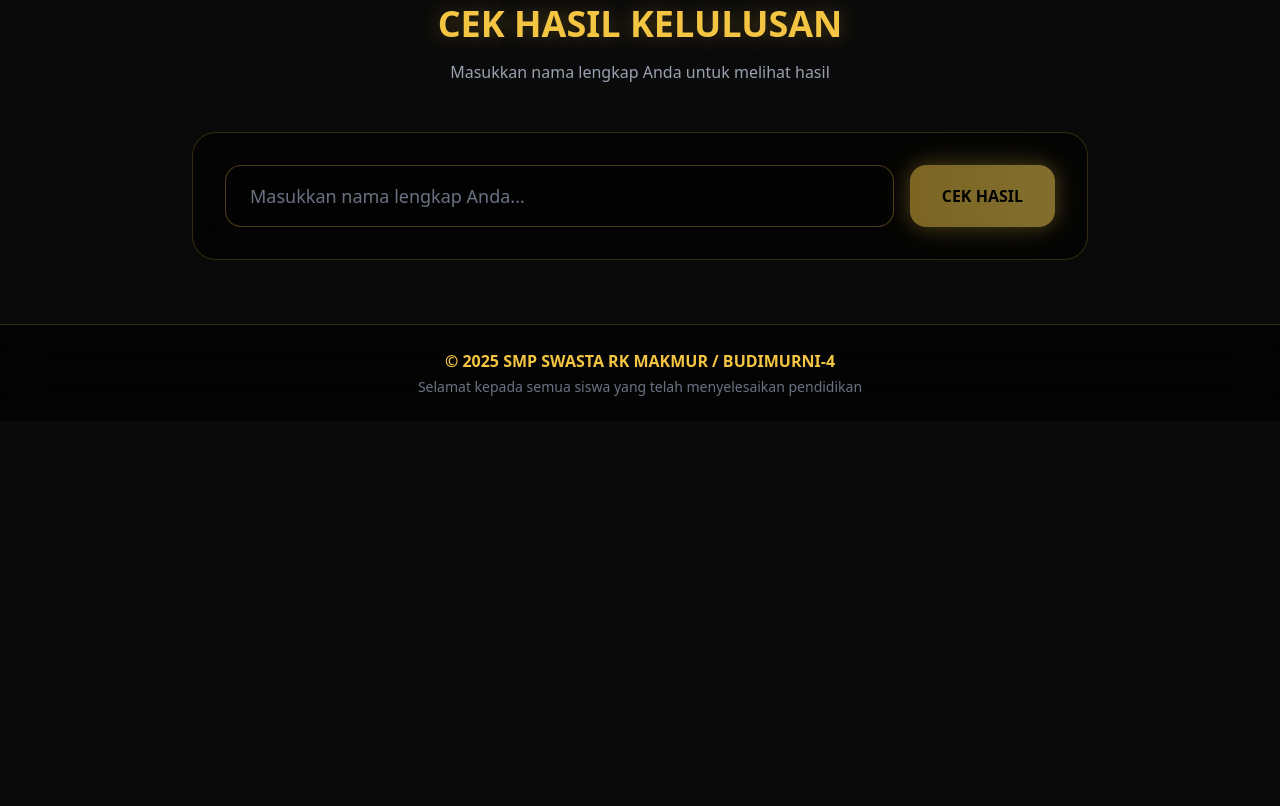
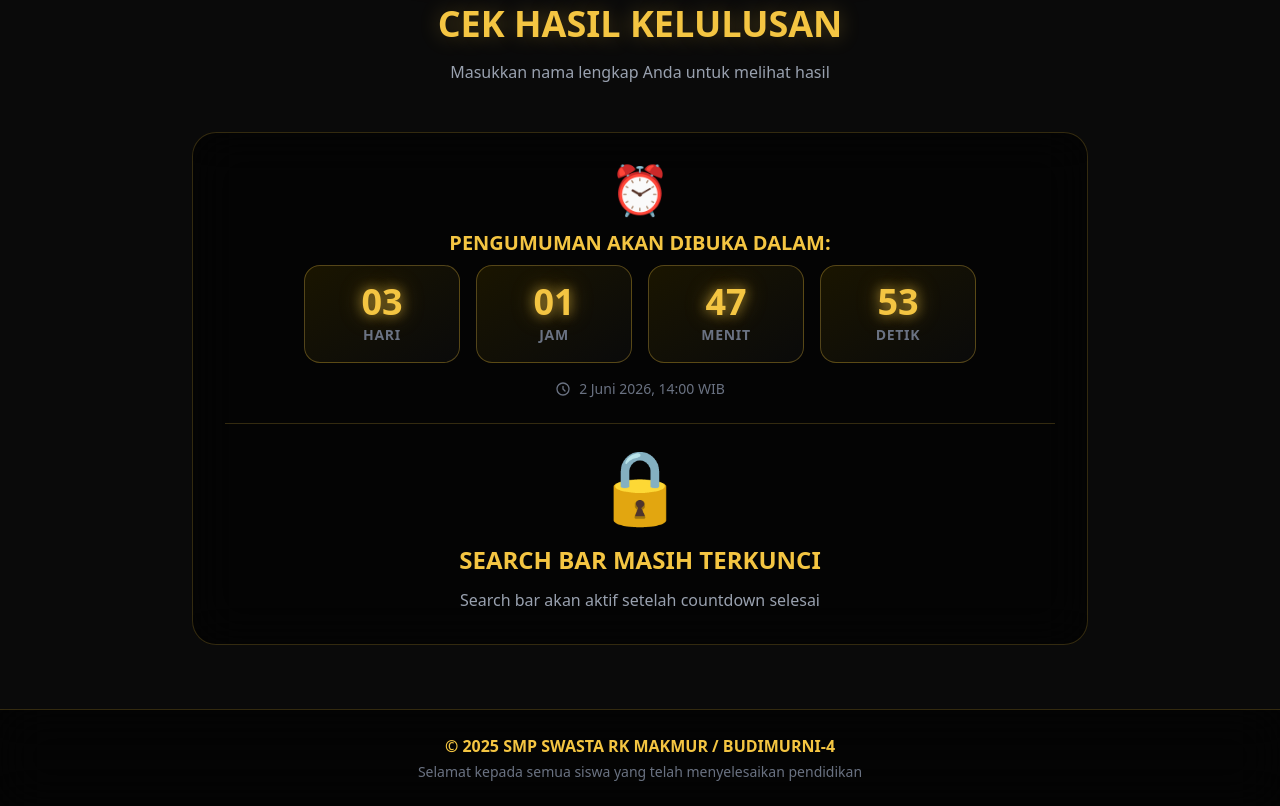
Before and after one commit to Jhonsescobar/announcement, a Next.js app: page / in a window 1280 px wide. Shown: the part 860-1666 px from the top of the page. Before the commit the page ends 1281 px from the top, so only its background shows below. Built offline with nearby package versions, Linux system fonts and the light colour scheme.

Commit message:
b1ae516a-c381-465f-88ce-f22969e4a771

```diff
--- a/src/app/page.tsx
+++ b/src/app/page.tsx
@@ -62,14 +62,14 @@ export default function Home() {
   })
   const [celebrate, setCelebrate] = useState(false)
 
-  // Countdown timer - target: June 2, 2025 at 2:00 PM WIB (Asia/Jakarta timezone)
+  // Countdown timer - target: June 2, 2026 at 2:00 PM WIB (Asia/Jakarta timezone)
   useEffect(() => {
     const calculateTimeLeft = () => {
       const now = new Date()
       setCurrentTime(now)
 
       // Create target date in WIB (UTC+7)
-      const targetYear = 2025
+      const targetYear = 2026
       const targetMonth = 5 // June (0-indexed)
       const targetDay = 2
       const targetHour = 14 // 2 PM
@@ -249,7 +249,7 @@ export default function Home() {
                       <path strokeLinecap="round" strokeLinejoin="round" strokeWidth={2} d="M12 8v4l3 3m6-3a9 9 0 11-18 0 9 9 0 0118 0z" />
                     </svg>
                     <p className="text-sm">
-                      2 Juni 2025, 14:00 WIB
+                      2 Juni 2026, 14:00 WIB
                     </p>
                   </div>
                 </div>
@@ -281,11 +281,46 @@ export default function Home() {
 
           {!isAnnouncementOpen ? (
             <div className="bg-black/60 backdrop-blur-xl rounded-3xl p-8 text-center border border-[#F4C542]/20 animate-fade-in">
-              <div className="text-7xl mb-6">🔒</div>
-              <h3 className="text-2xl font-bold mb-3 text-[#F4C542]">PENGUMUMAN BELUM DIBUKA</h3>
-              <p className="text-gray-400">
-                Silakan tunggu hingga 2 Juni 2025, pukul 14:00 WIB
-              </p>
+              {/* Countdown timer near search bar */}
+              <div className="mb-6">
+                <div className="text-5xl mb-4">⏰</div>
+                <h3 className="text-xl font-bold mb-2 text-[#F4C542]">PENGUMUMAN AKAN DIBUKA DALAM:</h3>
+                <div className="grid grid-cols-4 gap-3 md:gap-4 max-w-2xl mx-auto">
+                  {[
+                    { value: timeLeft.days, label: 'HARI' },
+                    { value: timeLeft.hours, label: 'JAM' },
+                    { value: timeLeft.minutes, label: 'MENIT' },
+                    { value: timeLeft.seconds, label: 'DETIK' }
+                  ].map((item) => (
+                    <div key={item.label} className="relative">
+                      <div className="relative bg-gradient-to-br from-[#1a1500] to-[#0a0a0a] rounded-2xl p-3 md:p-4 text-center border border-[#F4C542]/30">
+                        <span className="text-2xl md:text-4xl font-black text-[#F4C542] block animate-neon-text" style={{ textShadow: '0 0 15px rgba(244, 197, 66, 0.5)' }}>
+                          {String(item.value).padStart(2, '0')}
+                        </span>
+                        <span className="text-xs md:text-sm font-bold text-gray-500 tracking-wider">
+                          {item.label}
+                        </span>
+                      </div>
+                    </div>
+                  ))}
+                </div>
+                <div className="mt-4 flex items-center justify-center gap-2 text-gray-500">
+                  <svg className="w-4 h-4" fill="none" stroke="currentColor" viewBox="0 0 24 24">
+                    <path strokeLinecap="round" strokeLinejoin="round" strokeWidth={2} d="M12 8v4l3 3m6-3a9 9 0 11-18 0 9 9 0 0118 0z" />
+                  </svg>
+                  <p className="text-sm">
+                    2 Juni 2026, 14:00 WIB
+                  </p>
+                </div>
+              </div>
+
+              <div className="border-t border-[#F4C542]/20 pt-6">
+                <div className="text-7xl mb-6">🔒</div>
+                <h3 className="text-2xl font-bold mb-3 text-[#F4C542]">SEARCH BAR MASIH TERKUNCI</h3>
+                <p className="text-gray-400">
+                  Search bar akan aktif setelah countdown selesai
+                </p>
+              </div>
             </div>
           ) : (
             <div className="space-y-8">
```
